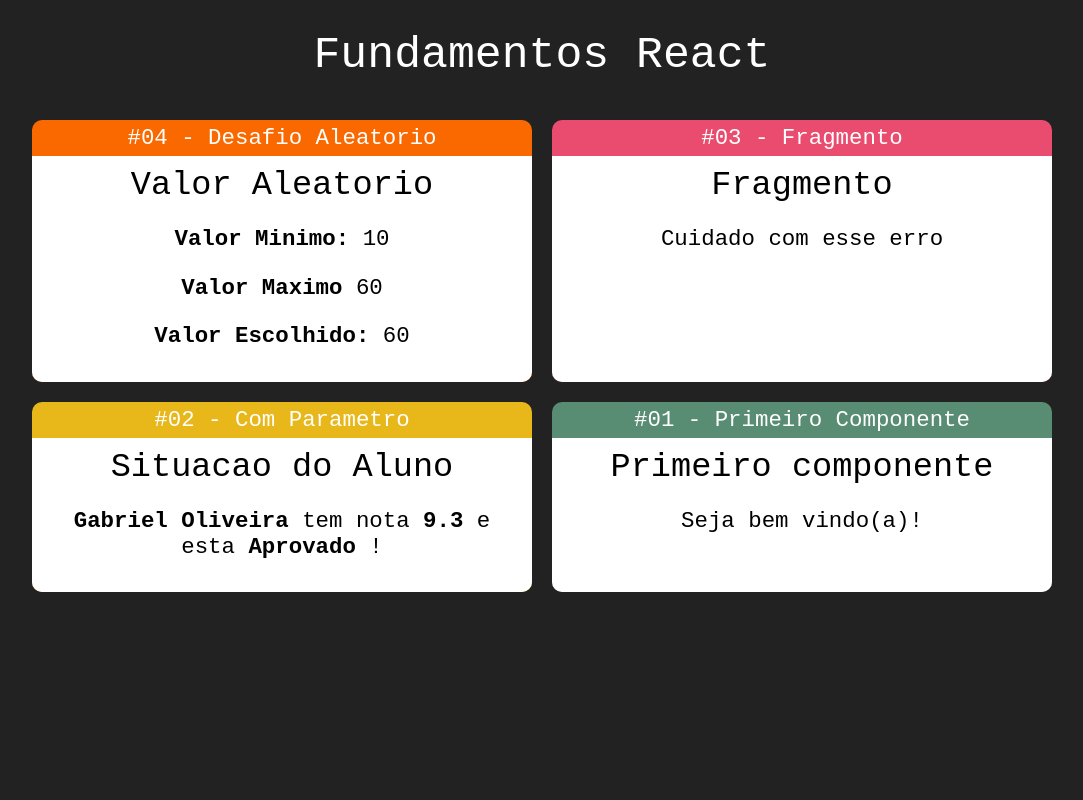
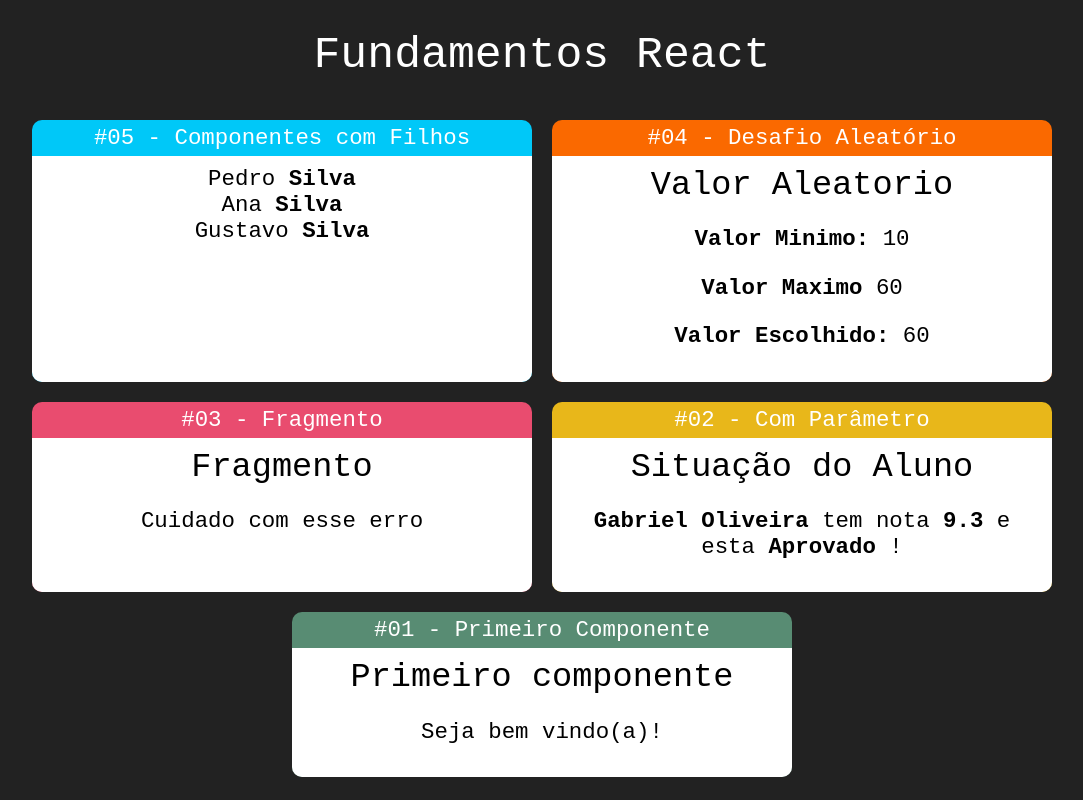
Before and after one commit to amandaoliveiracampos/fundamentos-react, a React (Create React App) app: page / in a window 1280 px wide. Shown: the whole page, without its empty margins (98-1181 px from the left). Built offline with nearby package versions, Linux system fonts and the light colour scheme; the HTML template or start-up script is replaced by a standard one.

Commit message:
Componentes com Filho #01

```diff
--- a/src/App.jsx
+++ b/src/App.jsx
@@ -1,10 +1,11 @@
 import "./App.css";
 import React from "react";
 
+import Familia from "./components/basicos/Familia";
 import Card from "./components/layout/Card";
-import Aleatorio from "./components/basicos/Aleatorio";
+import Aleatório from "./components/basicos/Aleatorio";
 import Primeiro from "./components/basicos/Primeiro";
-import ComParametro from "./components/basicos/ComParametro";
+import ComParâmetro from "./components/basicos/ComParametro";
 import Fragmento from "./components/basicos/Fragemento";
 
 export default function App() {
@@ -13,20 +14,26 @@ export default function App() {
       <h1>Fundamentos React</h1>
 
       <div className="Cards">
-        {" "}
-        <Card titulo=" #04 - Desafio Aleatorio" color="#FA6900">
-          <Aleatorio min={10} max={60} />
+        <Card titulo=" #05 - Componentes com Filhos" color="#00C8F8">
+          <Familia sobrenome="Silva" />
         </Card>
+
+        <Card titulo=" #04 - Desafio Aleatório" color="#FA6900">
+          <Aleatório min={10} max={60} />
+        </Card>
+
         <Card titulo=" #03 - Fragmento" color="#E94C6F">
           <Fragmento />
         </Card>
-        <Card titulo=" #02 - Com Parametro" color="#E8B71A">
-          <ComParametro
-            titulo="Situacao do Aluno"
+
+        <Card titulo=" #02 - Com Parâmetro" color="#E8B71A">
+          <ComParâmetro
+            titulo="Situação do Aluno"
             aluno="Gabriel Oliveira"
             nota={9.3}
           />
         </Card>
+
         <Card titulo=" #01 - Primeiro Componente" color="#588C73">
           <Primeiro />
         </Card>
--- /dev/null
+++ b/src/components/basicos/Familia.jsx
@@ -0,0 +1,12 @@
+import React from "react";
+import FamiliaMembro from "./FamiliaMembro";
+
+export default function Familia(props) {
+  return (
+    <div>
+      <FamiliaMembro nome="Pedro " sobrenome={props.sobrenome} />
+      <FamiliaMembro nome="Ana " {...props} />
+      <FamiliaMembro nome="Gustavo " sobrenome="Silva" />
+    </div>
+  );
+}
--- /dev/null
+++ b/src/components/basicos/FamiliaMembro.jsx
@@ -0,0 +1,10 @@
+import React from "react";
+
+export default function FamiliaMembro(props) {
+  return (
+    <div>
+      {props.nome}
+      <strong>{props.sobrenome}</strong>
+    </div>
+  );
+}
--- a/src/components/layout/Card.jsx
+++ b/src/components/layout/Card.jsx
@@ -2,13 +2,13 @@ import "./Card.css";
 import React from "react";
 
 export default function Card(props) {
-  const Cardstyle = {
+  const CardStyle = {
     backgroundColor: props.color,
     borderColor: props.color,
   };
 
   return (
-    <div className="Card" style={Cardstyle}>
+    <div className="Card" style={CardStyle}>
       <div className="Title">{props.titulo}</div>
       <div className="Content">{props.children}</div>
     </div>
```
